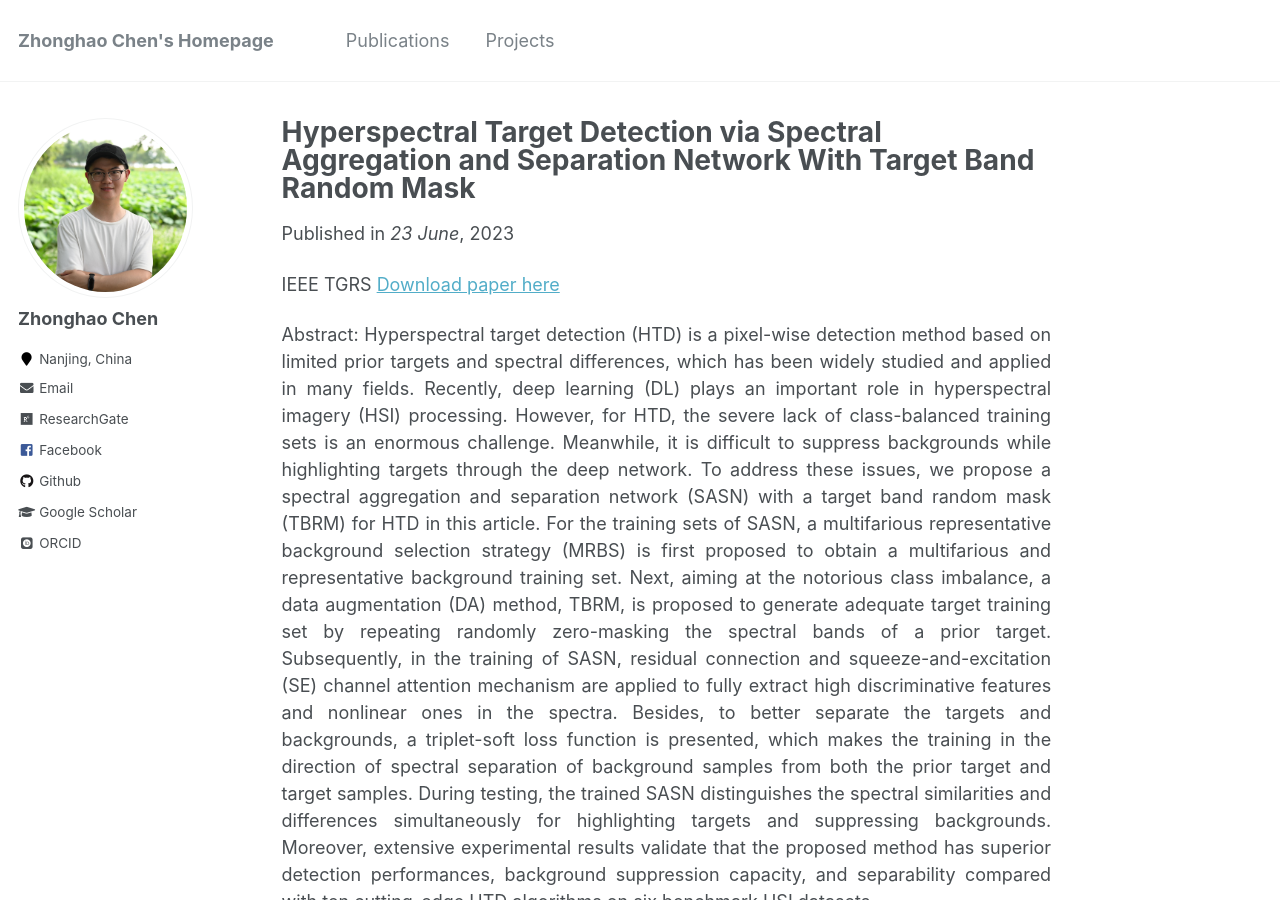
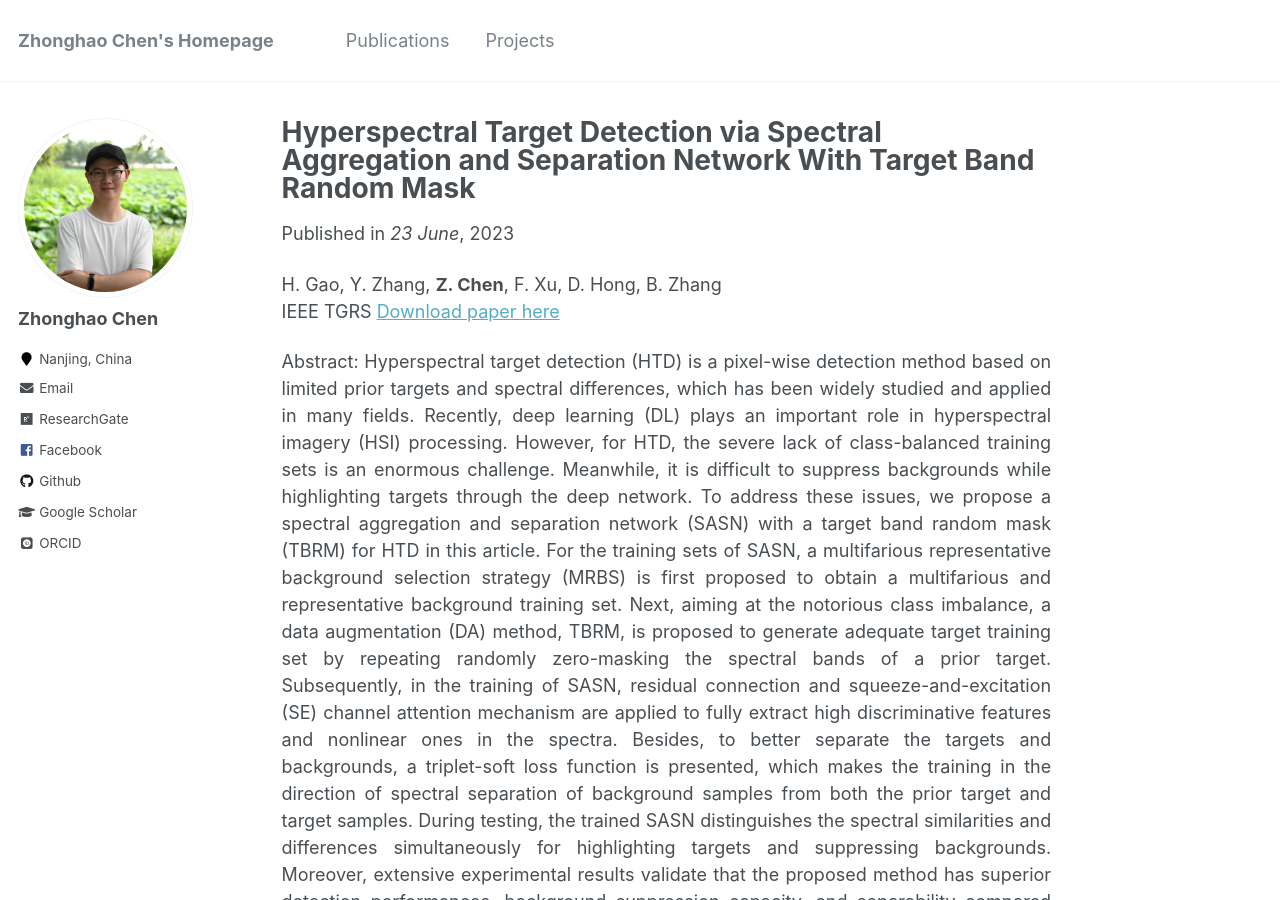
Before and after one commit to zhonghaochen/zhonghaochen.github.io, a Jekyll site: the page built from _publications/Hyperspectral Target Detection via Spectral Aggregation and Separation Network with Target Band Random Mask.md, in a window 1280 px wide and 900 px high. Built offline with Jekyll 4.4.1, drawn with Linux system fonts in a browser that asks for light colours; some web fonts are replaced.

Commit message:
Update Hyperspectral Target Detection via Spectral Aggregation and Separation Network with Target Band Random Mask.md

```diff
--- a/_publications/Hyperspectral Target Detection via Spectral Aggregation and Separation Network with Target Band Random Mask.md
+++ b/_publications/Hyperspectral Target Detection via Spectral Aggregation and Separation Network with Target Band Random Mask.md
@@ -4,6 +4,7 @@ collection: publications
 date: 2023-06-23
 venue: '23 June'
 ---
+H. Gao, Y. Zhang, **Z. Chen**, F. Xu, D. Hong, B. Zhang <br>
 IEEE TGRS
 [Download paper here](https://ieeexplore.ieee.org/document/10161584)
 
```
